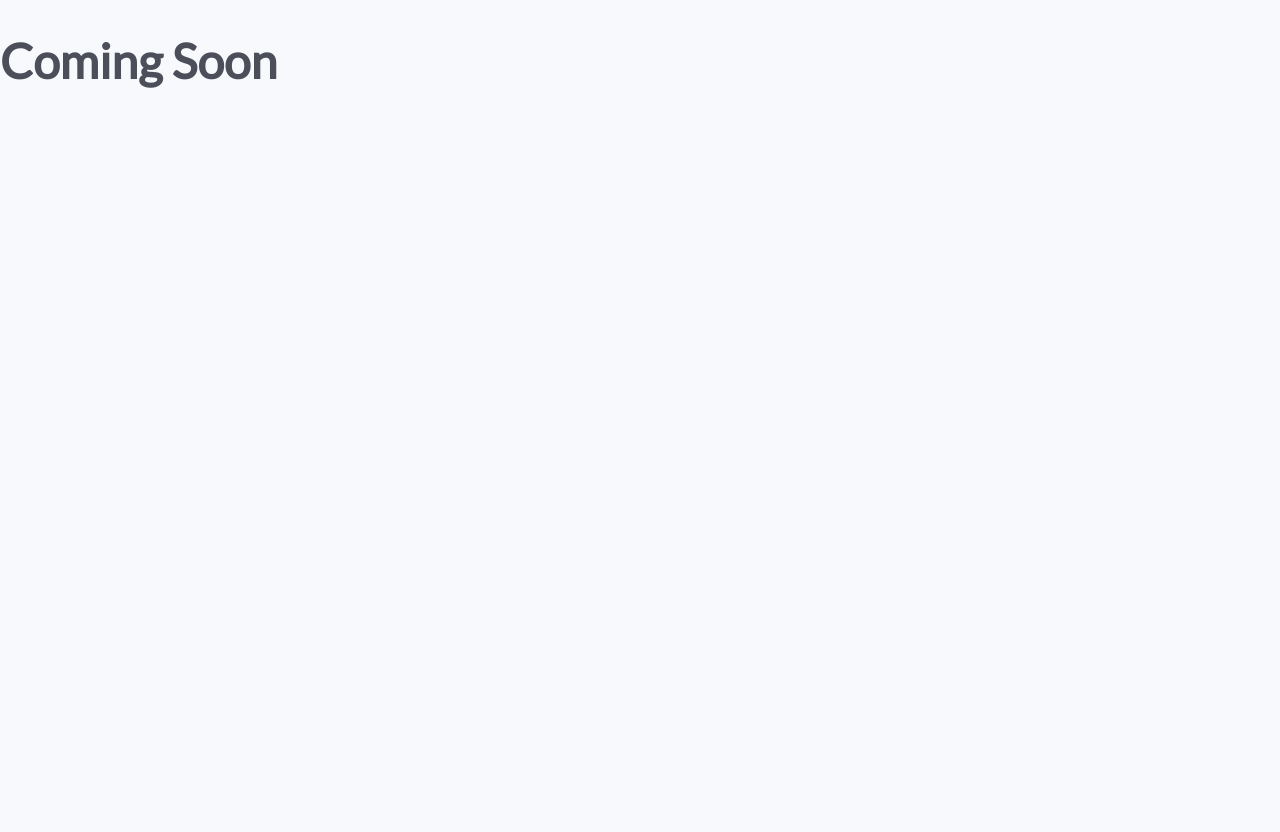
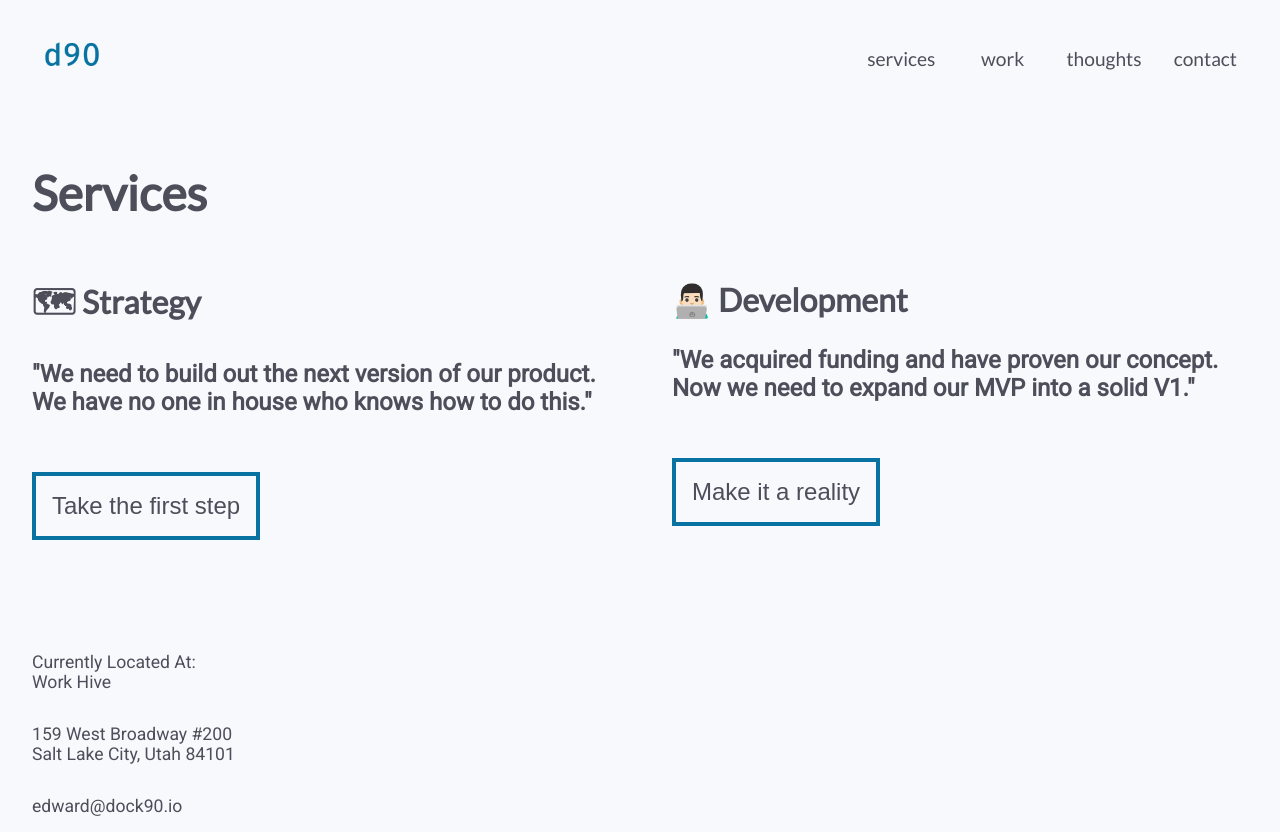
Before and after one commit to dock90/sofancy, a Next.js app: page /services in a window 1280 px wide. Before the commit the page ends 800 px from the top, so only its background shows below. Built offline with nearby package versions, Linux system fonts and the light colour scheme.

Commit message:
WIP site refactor, update blog styles

```diff
--- a/pages/_app.js
+++ b/pages/_app.js
@@ -10,11 +10,10 @@ const GlobalStyle = createGlobalStyle`
     padding: 0;
     font-family: Roboto, 'Open Sans', sans-serif;
     color: #4c4f5a;
-    max-width: 1500px;
     cursor: crosshair;
   }
 
-  h1, h2, h3 {
+  h1, h2 {
     font-family: Lato, sans-serif;
   }
 
@@ -24,6 +23,10 @@ const GlobalStyle = createGlobalStyle`
 
   h2 {
     font-size: 2rem;
+  }
+
+  h3 {
+    font-size: 1.5rem;
   }
 
   p {
--- a/pages/services.js
+++ b/pages/services.js
@@ -1,3 +1,97 @@
-const Services = () => <h1>Coming Soon</h1>
+import Head from 'next/head'
+import Link from 'next/link';
+import styled from 'styled-components'
+// components
+import Header from '../components/Header'
+import Footer from '../components/Footer'
+
+// styles
+const Container = styled.div`
+  display: grid;
+  grid-template-rows: 100px auto;
+  grid-template-columns: 1fr;
+  height: 100vh;
+`
+
+const Body = styled.div`
+  display: grid;
+  grid-template-rows: auto;
+  grid-template-columns: 1fr;
+  margin: 2rem 2rem 6rem 2rem;
+
+  button {
+    font-size: 1.5rem;
+    color: #4c4f5a;
+    background: none;
+    border: 4px solid #0872a1;
+    padding: 1rem;
+    margin-top: 2rem;
+    cursor: pointer;
+
+    :hover {
+      background: #0872a1;
+      color: #f7f9fc;
+    }
+  }
+`
+
+const ServicesContainer = styled.div`
+  display: grid;
+  grid-template-columns: repeat(auto-fit, minmax(400px, 1fr));
+  grid-template-rows: 1fr;
+  grid-gap: 4rem;
+`
+
+const Service = styled.div`
+  img {
+    width: 100%;
+    height: auto;
+    border-radius: 10px;
+    box-shadow: 0 4px 6px hsla(0, 0%, 0%, .1);
+  }
+`
+
+const Services = () => (
+  <Container>
+    <Head>
+      <title>Dock90 | Services</title>
+      <meta
+        name='title'
+        content='Learn more about what I do'
+      />
+      <meta
+        name='description'
+        content='Know where to start. Design that makes sense. Quality, maintainable code.'
+      />
+    </Head>
+    <Header />
+    <Body>
+      <h1>Services</h1>
+      <ServicesContainer>
+        <Service>
+          <h2>🗺 Strategy</h2>
+          {/* <img src='/me.jpg' /> */}
+          <h3>"We need to build out the next version of our product. We have no one in house who knows how to do this."</h3>
+          <Link href='/strategy'>
+            <a>
+              <button>Take the first step</button>
+            </a>
+          </Link>
+        </Service>
+        <Service>
+          <h2>👨🏻‍💻 Development</h2>
+          {/* <img src='/me.jpg' /> */}
+          <h3>"We acquired funding and have proven our concept. Now we need to expand our MVP into a solid V1."</h3>
+          <Link href='/development'>
+            <a>
+              <button>Make it a reality</button>
+            </a>
+          </Link>
+        </Service>
+      </ServicesContainer>
+    </Body>
+    <Footer />
+  </Container>
+)
 
 export default Services
```
Also changed, not shown: pages/design.js (added, +60 -0 lines), pages/development.js (added, +60 -0 lines), pages/index.js (+5 -10 lines), pages/strategy.js (added, +60 -0 lines), pages/thought/[current].js (+4 -3 lines), pages/thoughts.js (+7 -2 lines), public/profile.png (added).
